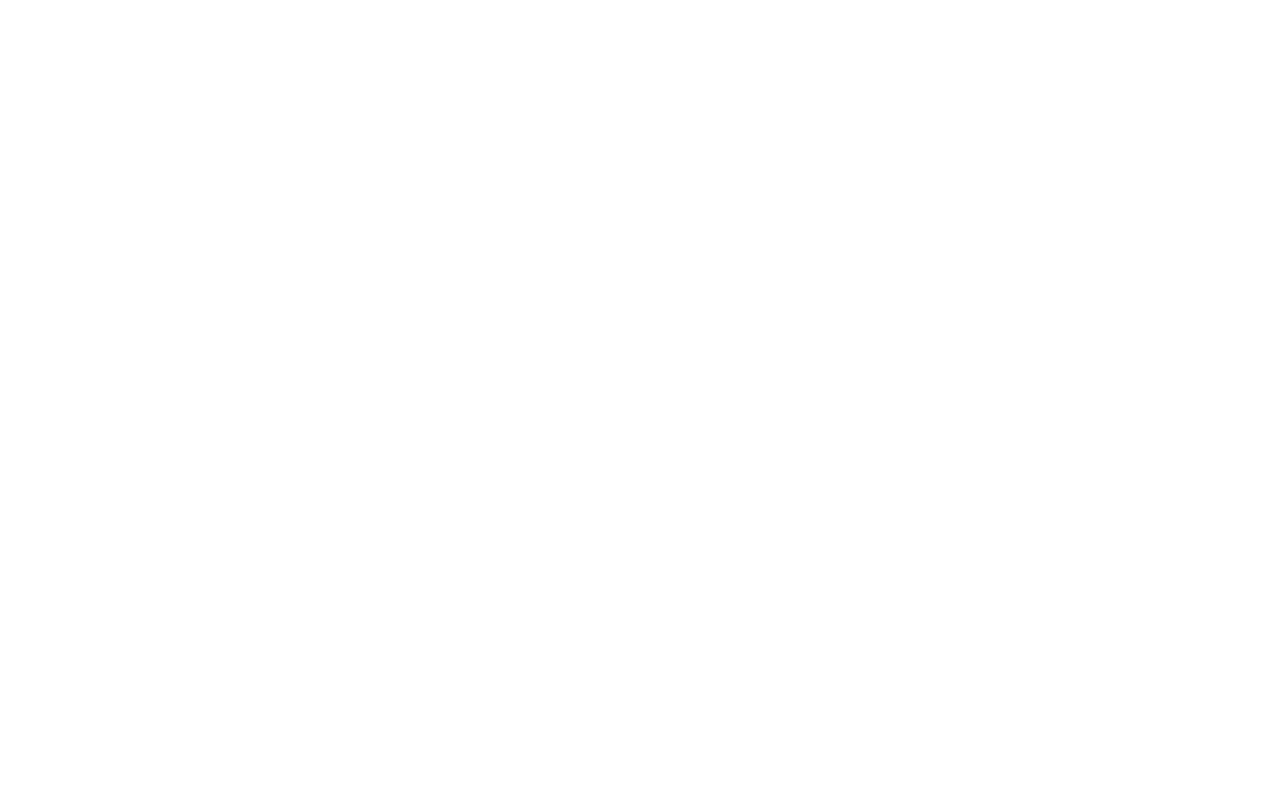
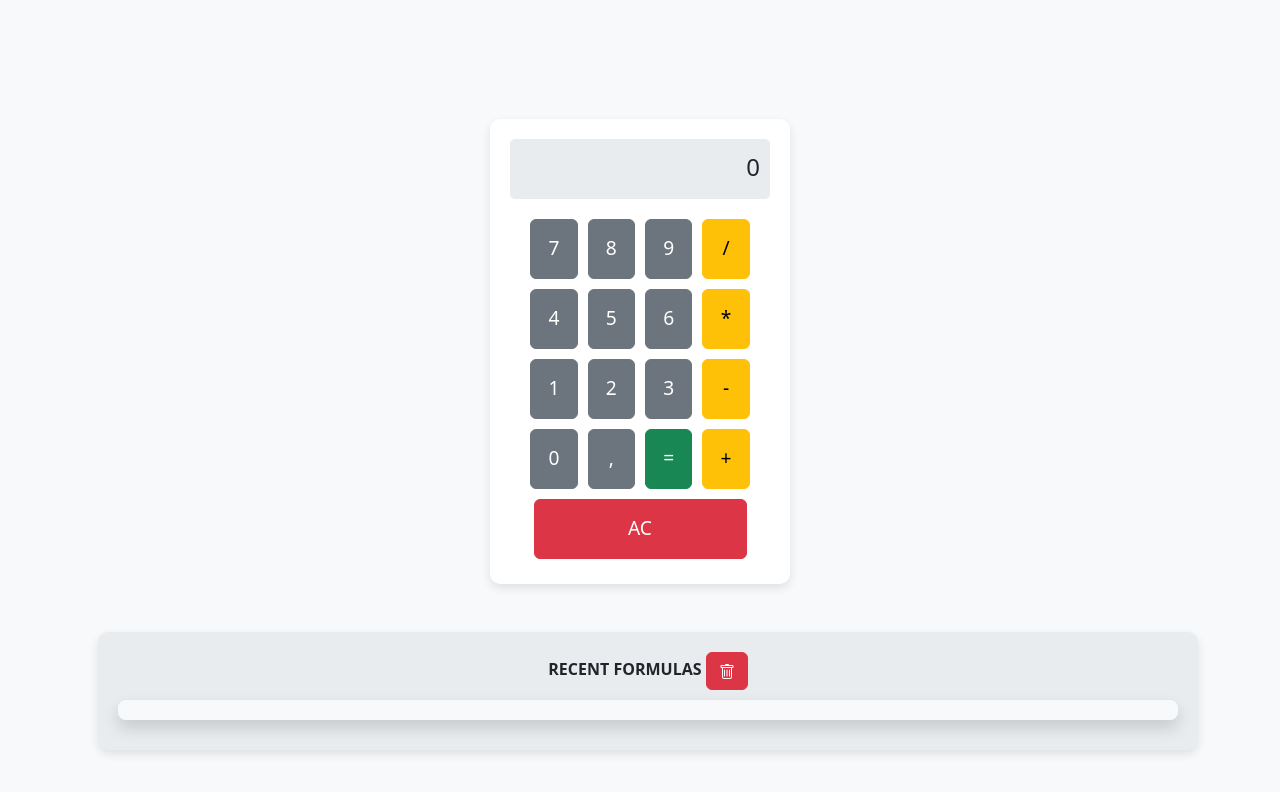
Before and after one commit to JhonPiraquive/calc-js, a plain HTML site: page index.html in a window 1280 px wide. Drawn offline with nearby package versions, Linux system fonts and the light colour scheme.

Commit message:
Working Calculator

```diff
--- a/index.html
+++ b/index.html
@@ -1,11 +1,120 @@
 <!DOCTYPE html>
-<html lang="en">
+<html lang="es">
+
 <head>
     <meta charset="UTF-8">
     <meta name="viewport" content="width=device-width, initial-scale=1.0">
-    <title>Document</title>
+    <title>JS Calculator</title>
+    <link href="https://cdn.jsdelivr.net/npm/bootstrap@5.3.0/dist/css/bootstrap.min.css" rel="stylesheet">
+    <style>
+        body {
+            display: flex;
+            justify-content: center;
+            align-items: center;
+            height: 100vh;
+            background-color: #f8f9fa;
+        }
+
+        .calculator {
+            width: 300px;
+            max-width: 350px;
+            margin: 20px auto;
+            padding: 20px;
+            background: white;
+            border-radius: 10px;
+            box-shadow: 0px 4px 10px rgba(0, 0, 0, 0.1);
+        }
+
+        .btn-calc {
+            height: 60px;
+            font-size: 1.2rem;
+            margin: 5px;
+        }
+
+        .display {
+            height: 60px;
+            font-size: 1.5rem;
+            text-align: right;
+            padding: 10px;
+            background: #e9ecef;
+            border-radius: 5px;
+            margin-bottom: 15px;
+        }
+
+        .history-container {
+            max-height: 150px;
+            overflow-y: auto;
+            padding: 10px;
+            background-color: #f8f9fa;
+            border-radius: 8px;
+            margin-top: 10px;
+            margin-bottom: 10px;
+        }
+
+        .history-item {
+            margin-bottom: 10px;
+            font-size: 1rem;
+            word-wrap: break-word;
+        }
+
+        .history {
+            background-color: #e9ecef;
+            padding: 20px;
+            border-radius: 10px;
+            box-shadow: 0px 4px 10px rgba(0, 0, 0, 0.1);
+        }
+    </style>
 </head>
+
 <body>
+    <div class="container mt-5">
+        <div class="calculator text-center">
+            <div class="display">0</div>
+            <div class="row d-flex justify-content-center">
+                <button class="btn btn-secondary col-2 btn-calc">7</button>
+                <button class="btn btn-secondary col-2 btn-calc">8</button>
+                <button class="btn btn-secondary col-2 btn-calc">9</button>
+                <button class="btn btn-warning col-2 btn-calc">/</button>
 
+                <button class="btn btn-secondary col-2 btn-calc">4</button>
+                <button class="btn btn-secondary col-2 btn-calc">5</button>
+                <button class="btn btn-secondary col-2 btn-calc">6</button>
+                <button class="btn btn-warning col-2 btn-calc">*</button>
+
+                <button class="btn btn-secondary col-2 btn-calc">1</button>
+                <button class="btn btn-secondary col-2 btn-calc">2</button>
+                <button class="btn btn-secondary col-2 btn-calc">3</button>
+                <button class="btn btn-warning col-2 btn-calc">-</button>
+
+                <button class="btn btn-secondary col-2 btn-calc">0</button>
+                <button class="btn btn-secondary col-2 btn-calc">,</button>
+                <button class="btn btn-success col-2 btn-calc">=</button>
+                <button class="btn btn-warning col-2 btn-calc">+</button>
+                <button class="btn btn-danger col-9 btn-calc">AC</button>
+            </div>
+        </div>
+
+        <!-- Historial -->
+        <div class="ms-3 history mt-5">
+            <div class="fw-bold text-center">
+                RECENT FORMULAS
+                <button class="btn btn-danger" id="clear-history">
+                    <svg xmlns="http://www.w3.org/2000/svg" width="16" height="16" fill="white"
+                        class="bi bi-trash" viewBox="0 0 16 16">
+                        <path
+                            d="M5.5 5.5A.5.5 0 0 1 6 6v6a.5.5 0 0 1-1 0V6a.5.5 0 0 1 .5-.5m2.5 0a.5.5 0 0 1 .5.5v6a.5.5 0 0 1-1 0V6a.5.5 0 0 1 .5-.5m3 .5a.5.5 0 0 0-1 0v6a.5.5 0 0 0 1 0z" />
+                        <path
+                            d="M14.5 3a1 1 0 0 1-1 1H13v9a2 2 0 0 1-2 2H5a2 2 0 0 1-2-2V4h-.5a1 1 0 0 1-1-1V2a1 1 0 0 1 1-1H6a1 1 0 0 1 1-1h2a1 1 0 0 1 1 1h3.5a1 1 0 0 1 1 1zM4.118 4 4 4.059V13a1 1 0 0 0 1 1h6a1 1 0 0 0 1-1V4.059L11.882 4zM2.5 3h11V2h-11z" />
+                    </svg>
+                </button>
+            </div>
+            <div class="history-container shadow">
+            </div>
+        </div>
+    </div>
+
+    <script src="https://cdn.jsdelivr.net/npm/bootstrap@5.3.0/dist/js/bootstrap.bundle.min.js"></script>
+    <script src="./script.js"></script>
 </body>
+
 </html>
--- a/script.js
+++ b/script.js
@@ -0,0 +1,71 @@
+document.addEventListener("DOMContentLoaded", function () {
+    const buttons = document.querySelectorAll(".btn-calc"); // Buttons from DOM
+    const display = document.querySelector(".display"); // Display from DOM
+    const history = document.querySelector(".history-container"); // History Container from DOM
+    const buttonResetHistory = document.getElementById('clear-history')
+
+    // Add new history item to DOM
+    function addHistory(formula, result) {
+        history.insertAdjacentHTML('beforeend',
+            `<div class="history-item">
+                    <div class="fw-bold text-wrap">
+                        <p>${formula} = ${result}</p>
+                    </div>
+                </div>`
+        );
+    }
+
+    // Calculate formula
+    function calculate() {
+        try {
+            // Change , for . to avoid calculation issues
+            let formula = display.textContent.replace(",", ".")
+            let result = eval(formula)
+            addHistory(formula, result)
+
+            // Execute the formula
+            display.textContent = eval(result);
+        } catch {
+            // Catch if there is an error with the formula
+            display.textContent = "Error";
+        }
+    }
+
+    buttonResetHistory.addEventListener("click", function () {
+        resetHistory()
+    })
+
+    // Clear history
+    function resetHistory() {
+        history.innerHTML = ''
+    }
+
+    const handleButtonClick = (button) => {
+        // Add event listener to buttons
+        button.addEventListener("click", function () {
+            let value = this.textContent; // Get button value
+
+            switch (value) {
+                // Calculate
+                case '=':
+                    calculate()
+                    break;
+                // Restart Formula
+                case 'AC':
+                    display.textContent = "0";
+                    break;
+                // Formula or Key
+                default:
+                    if (display.textContent === "0") {
+                        display.textContent = value;
+                    } else {
+                        display.textContent += value;
+                    }
+                    break;
+            }
+        });
+    }
+
+    // Loop buttons
+    buttons.forEach(handleButtonClick);
+});
```
